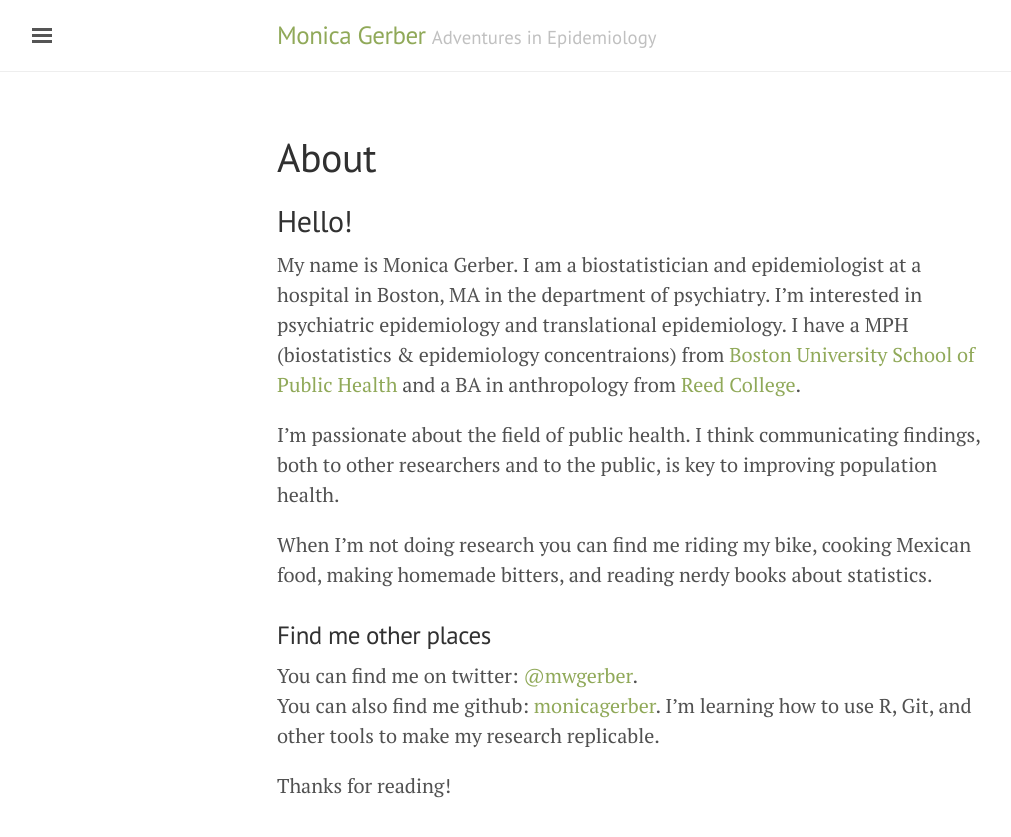
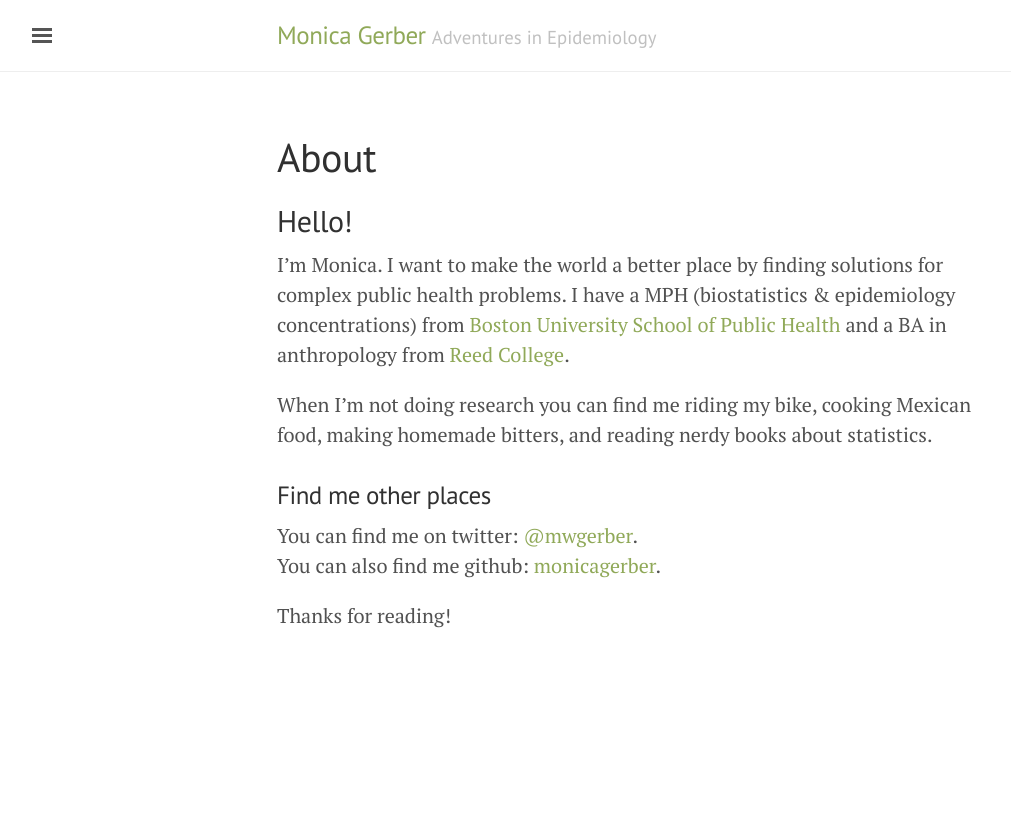
Before and after one commit to monicagerber/monicagerber.github.io, a Jekyll site: the page built from about.md, in a window 1280 px wide. Shown: the top 837 px of the page, without its empty margins (3-1014 px from the left). Built offline with Jekyll 4.4.1, drawn with Linux system fonts in a browser that asks for light colours.

Commit message:
Edited language

```diff
--- a/about.md
+++ b/about.md
@@ -5,15 +5,12 @@ title: About
 
 ## Hello!
 
-My name is Monica Gerber. I am a biostatistician and epidemiologist at a hospital in Boston, MA in the department of psychiatry. I'm interested in psychiatric epidemiology and translational epidemiology. I have a MPH (biostatistics & epidemiology concentraions) from [Boston University School of Public Health](https://www.bu.edu/sph/) and a BA in anthropology from [Reed College](https://www.reed.edu).
-
-I'm passionate about the field of public health. I think communicating findings, both to other researchers and to the public, is key to improving population health.
+I'm Monica. I want to make the world a better place by finding solutions for complex public health problems. I have a MPH (biostatistics & epidemiology concentrations) from [Boston University School of Public Health](https://www.bu.edu/sph/) and a BA in anthropology from [Reed College](https://www.reed.edu).
 
 When I'm not doing research you can find me riding my bike, cooking Mexican food, making homemade bitters, and reading nerdy books about statistics.
 
-
 ### Find me other places
 You can find me on twitter: [@mwgerber](https://twitter.com/mwgerber).
-You can also find me github: [monicagerber](https://github.com/monicagerber). I'm learning how to use R, Git, and other tools to make my research replicable.
+You can also find me github: [monicagerber](https://github.com/monicagerber).
 
 Thanks for reading!
```
